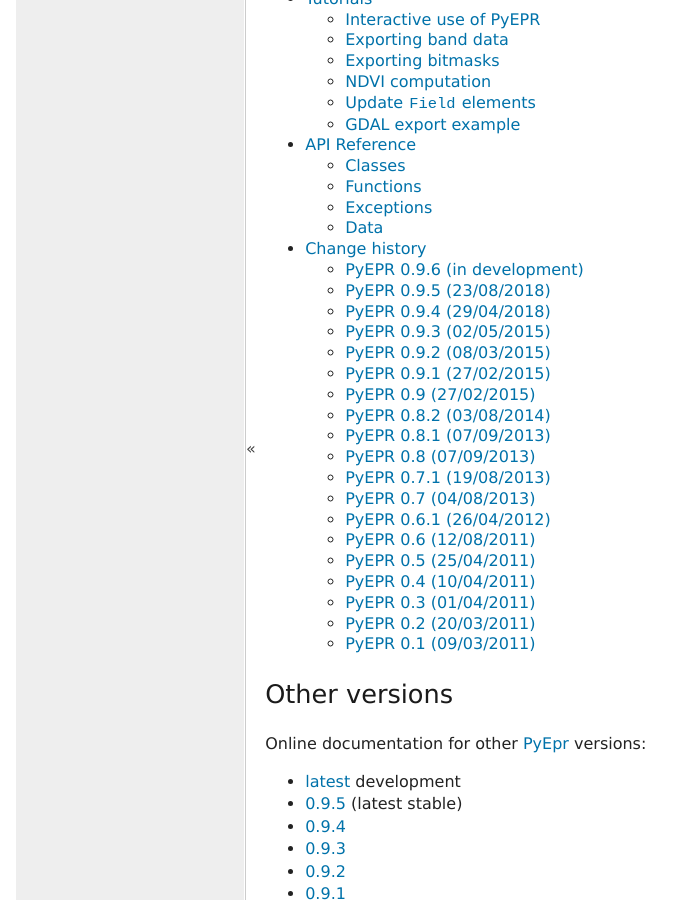
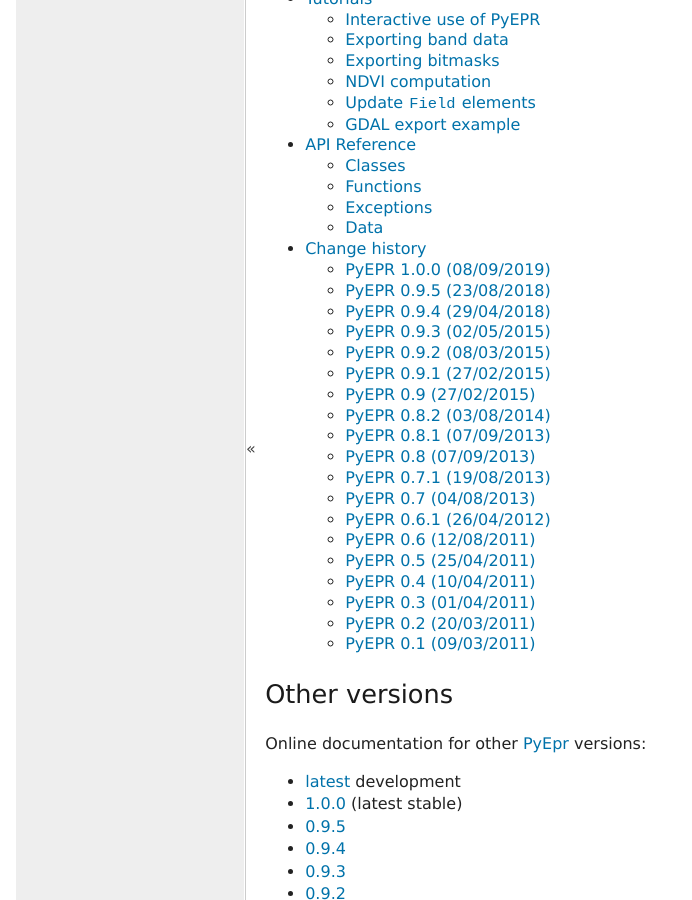
Before and after one commit to avalentino/pyepr, a Sphinx documentation site: the page built from doc/index.rst, in a window 1280 px wide and 900 px high, scrolled down 879 px. Shown: the whole window, without its empty margins (0-692 px from the left). Built offline with Sphinx 7.4.7, drawn with Linux system fonts in a browser that asks for light colours; formulas are drawn with MathJax 3; comment, search, counter and statistics services are not loaded.

Commit message:
Update version number to 1.0.0

```diff
--- a/README.rst
+++ b/README.rst
@@ -6,7 +6,7 @@
 :Author:    Antonio Valentino
 :Contact:   antonio.valentino@tiscali.it
 :Copyright: 2011-2019, Antonio Valentino <antonio.valentino@tiscali.it>
-:Version:   0.9.6
+:Version:   1.0.0
 
 .. image:: https://travis-ci.org/avalentino/pyepr.svg?branch=master
     :alt: Travis-CI status page
--- a/doc/NEWS.rst
+++ b/doc/NEWS.rst
@@ -1,8 +1,8 @@
 Change history
 ==============
 
-PyEPR 0.9.6 (in development)
-----------------------------
+PyEPR 1.0.0 (08/09/2019)
+------------------------
 
 * Do not use deprecated numpy_ API (requires Cython_ >= 0.29)
 * Minimal numpy_ version is now v1.7
--- a/doc/index.rst
+++ b/doc/index.rst
@@ -60,7 +60,8 @@
     Online documentation for other PyEpr_ versions:
 
     * `latest <https://pyepr.readthedocs.io/en/latest/>`_ development
-    * `0.9.5 <https://pyepr.readthedocs.io/en/v0.9.5/>`_ (latest stable)
+    * `1.0.0 <https://pyepr.readthedocs.io/en/v1.0.0/>`_ (latest stable)
+    * `0.9.5 <https://pyepr.readthedocs.io/en/v0.9.5/>`_
     * `0.9.4 <https://pyepr.readthedocs.io/en/v0.9.4/>`_
     * `0.9.3 <https://pyepr.readthedocs.io/en/v0.9.3/>`_
     * `0.9.2 <https://pyepr.readthedocs.io/en/v0.9.2/>`_
--- a/doc/interactive_use.rst
+++ b/doc/interactive_use.rst
@@ -81,7 +81,7 @@
         .. _ESA: https://earth.esa.int
 
     In [3]: epr.__version__, epr.EPR_C_API_VERSION
-    Out[3]: ('0.9.1', '2.3dev')
+    Out[3]: ('1.0.0', '2.3dev')
 
 .. index:: __version__
 
```
Also changed, not shown: 1 other file.
